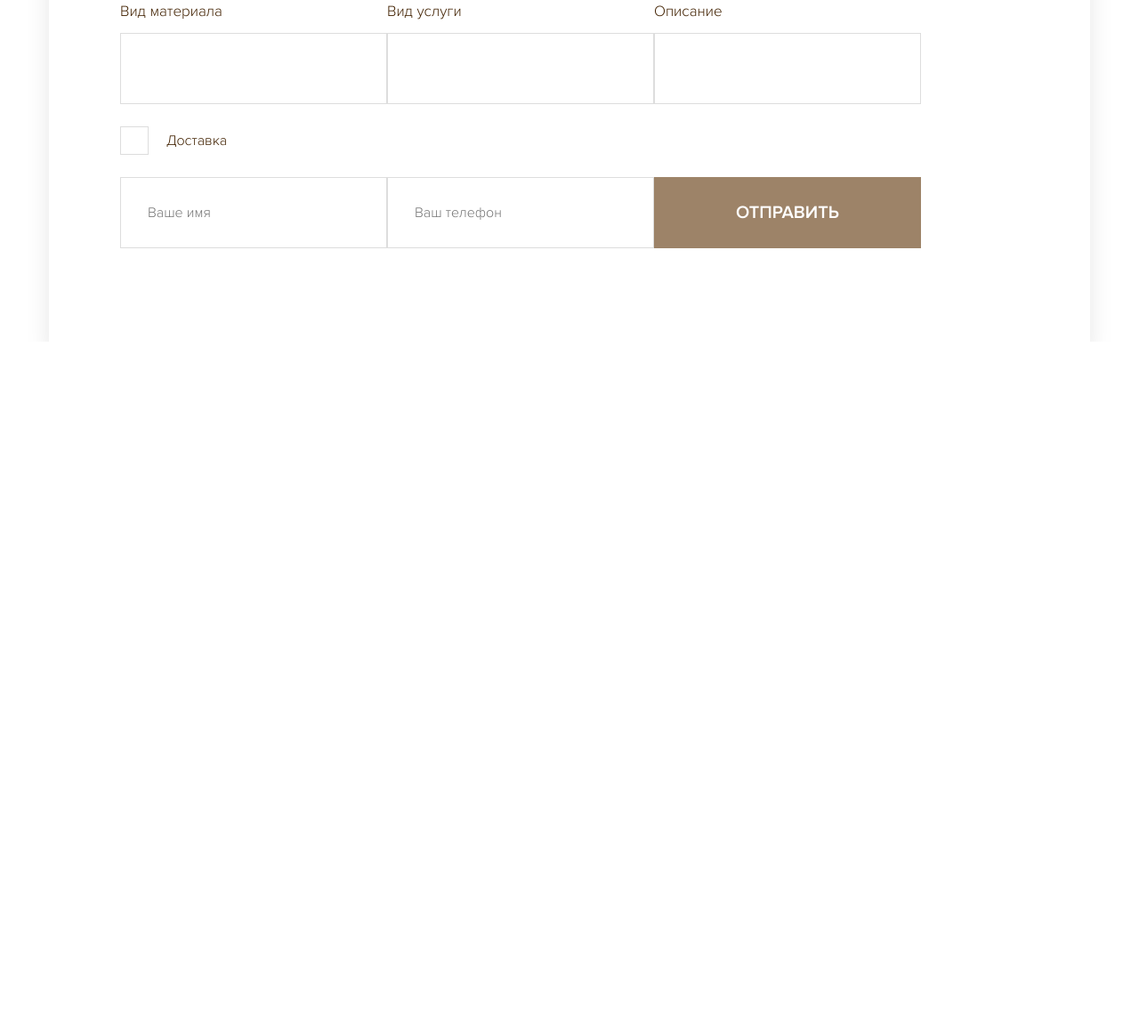
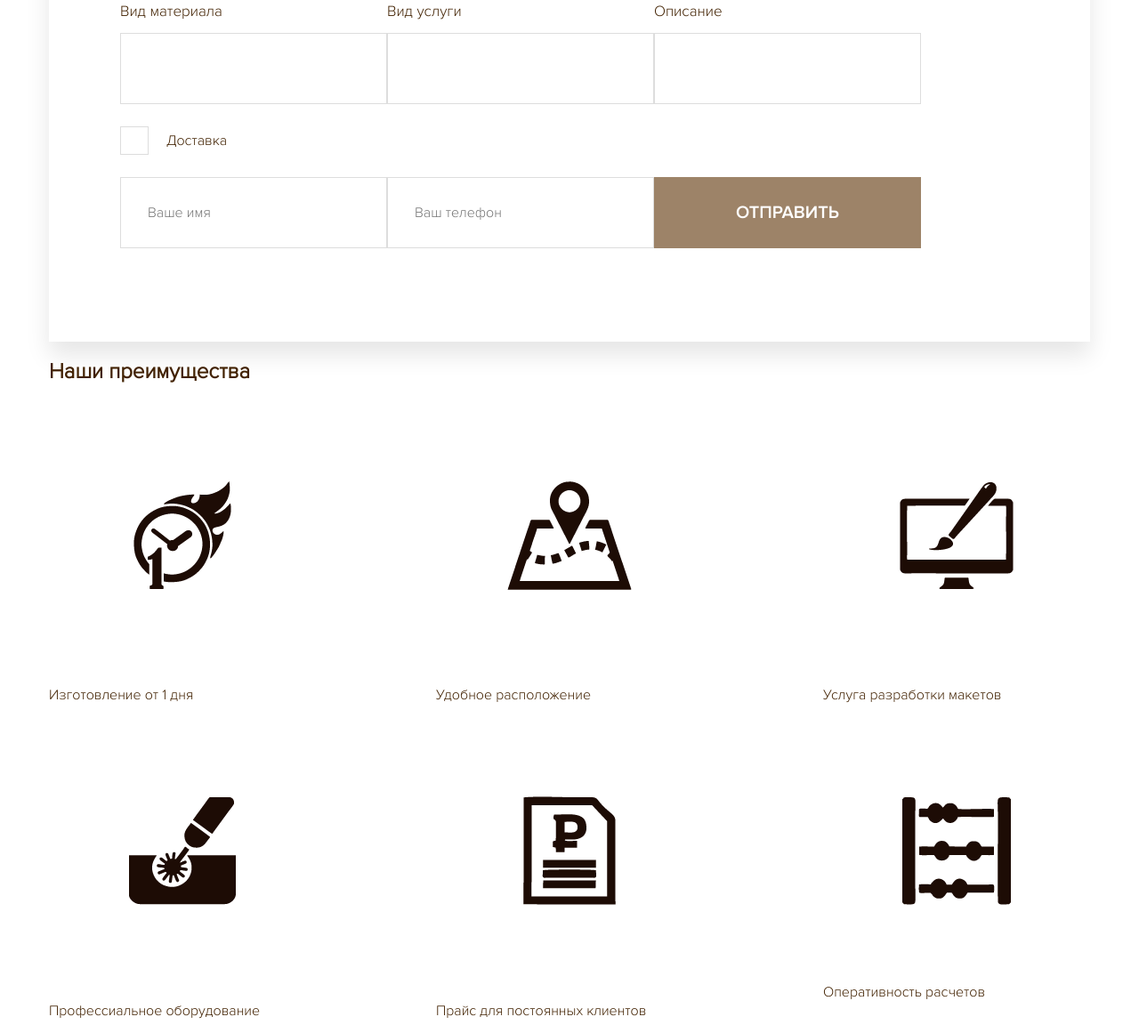
Before and after one commit to Elena4060/lazer-wood, a plain HTML site: page index.html in a window 1280 px wide. Shown: the part 1162-2323 px from the top of the page at 89% size. Before the commit the page ends 1546 px from the top, so only its background shows below. Drawn offline with Linux system fonts and the light colour scheme; a script that the page names is missing.

Commit message:
блок

```diff
--- a/index.html
+++ b/index.html
@@ -111,6 +111,37 @@
                </div>
             </div>
         </section>
+        <section class="features section">
+            <div class="container">
+                <h2 class="section-title">Наши преимущества</h2>
+                <div class="features-block">
+                    <div class="features__item">
+                        <img src="img/features/feature-1.png" alt="Изготовление от 1 дня" class="features-block__image">
+                        <p class="features-block__text">Изготовление от 1 дня</p>
+                    </div>
+                    <div class="features__item">
+                        <img src="img/features/feature-2.png" alt="Удобное расположение" class="features-block__image">
+                        <p class="features-block__text">Удобное расположение</p>
+                    </div>
+                    <div class="features__item">
+                        <img src="img/features/feature-3.png" alt="Услуга разработки макетов" class="features-block__image">
+                        <p class="features-block__text">Услуга разработки макетов</p>
+                    </div>
+                    <div class="features__item">
+                        <img src="img/features/feature-4.png" alt="Профессиальное оборудование" class="features-block__image">
+                        <p class="features-block__text">Профессиальное оборудование</p>
+                    </div>
+                    <div class="features__item">
+                        <img src="img/features/feature-5.png" alt="Прайс для постоянных клиентов" class="features-block__image">
+                        <p class="features-block__text">Прайс для постоянных клиентов</p>
+                    </div>
+                    <div class="features__item">
+                        <img src="img/features/feature-6.png" alt="Оперативность расчетов" class="features-block__image">
+                        <p class="features-block__text">Оперативность расчетов</p>
+                    </div>
+                </div>
+            </div>
+        </section>
     </main>
 
 <!-- Подключение виджета Spikmi -->
--- /dev/null
+++ b/sass/blocks/features.sass
@@ -0,0 +1,8 @@
+.features
+	&-block
+		display: flex
+		justify-content: space-between
+		flex-wrap: wrap
+		&__item
+			flex-basis: 33.33%
+			text-align: center
--- a/sass/style.sass
+++ b/sass/style.sass
@@ -18,3 +18,6 @@
 
 // 	Блок offer
 @import 'blocks/offer'
+
+// 	Блок features
+@import 'blocks/features'
```
Also changed, not shown: css/features.css (added), css/style.css, img/features/5-80x80.png (added), img/features/e2-50x50.png (added), img/features/e4-80x80.png (added), img/features/e5-80x80.png (added), img/features/e6-80x80.png (added), img/features/feature-1.png (added), img/features/feature-2.png (added), img/features/feature-3.png (added), img/features/feature-4.png (added), img/features/feature-5.png (added), img/features/feature-6.png (added), 2 other files.
